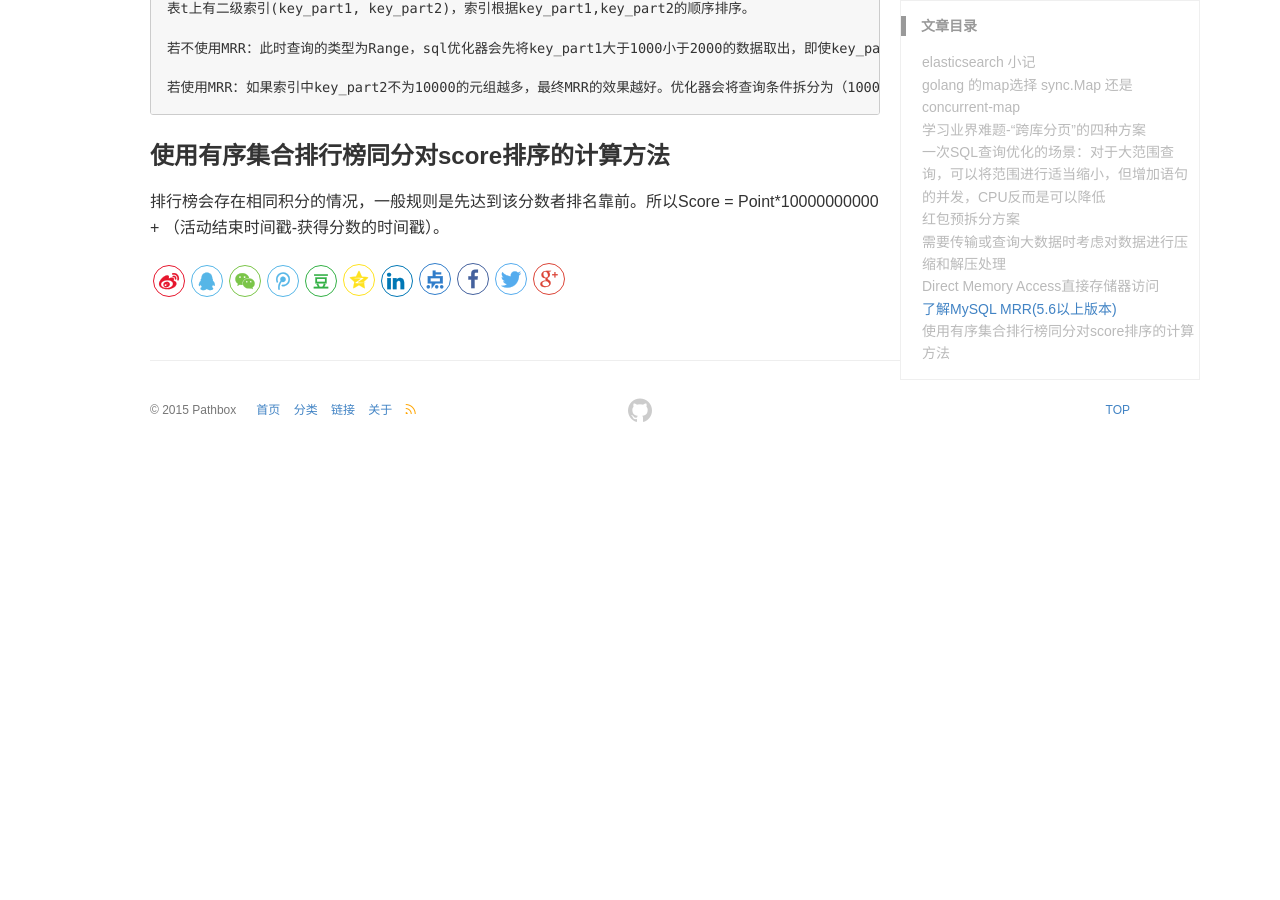
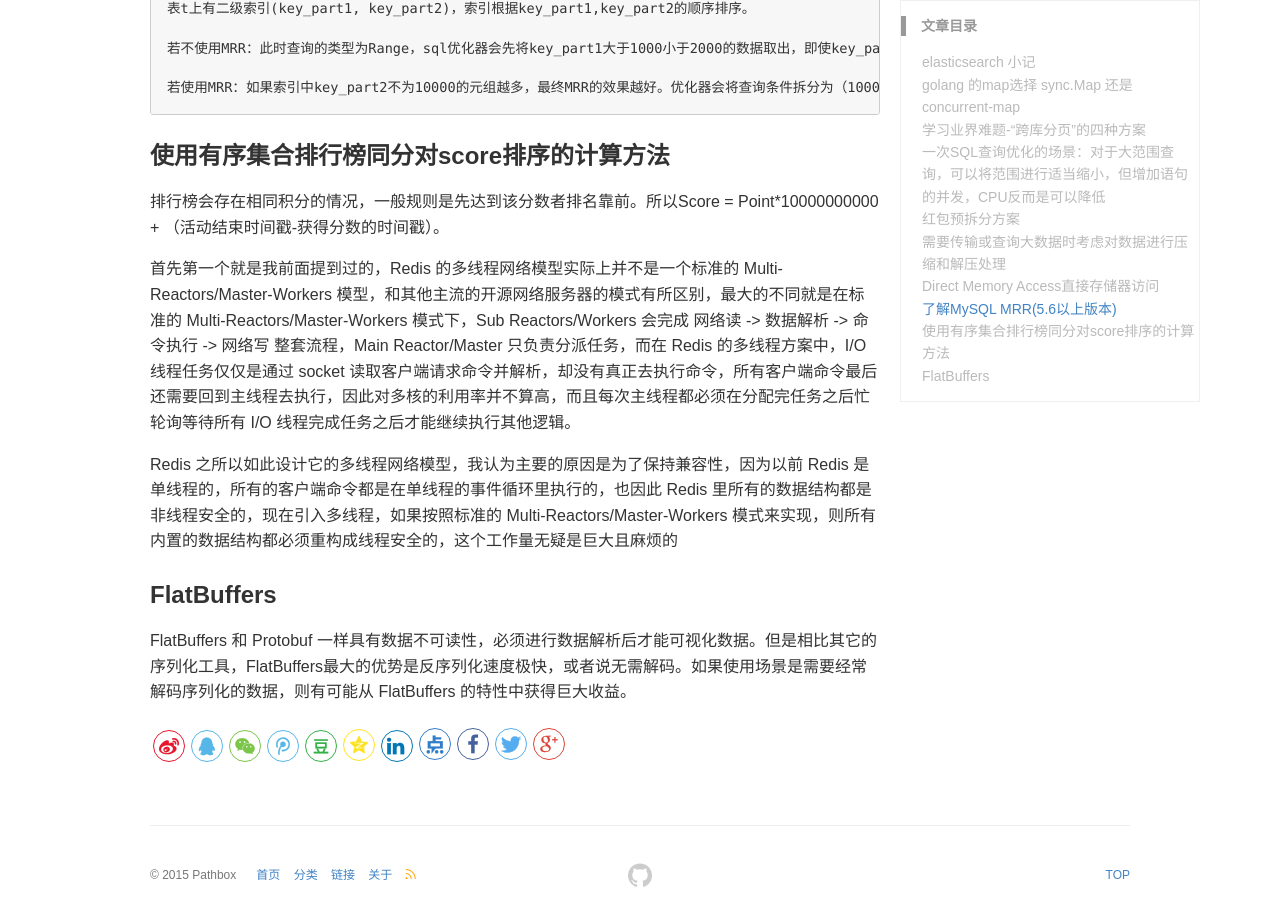
Before and after one commit to pathbox/pathbox.github.io, a Jekyll site: the page built from _posts/2023-03-01-work-summary-in-Tencent-51.md, in a window 1280 px wide and 900 px high, scrolled down 3454 px. Built offline with Jekyll 4.4.1, drawn with Linux system fonts in a browser that asks for light colours; before the commit the page ends 3913 px from its top, so only the background shows below that.

Commit message:
FlatBuffers

```diff
--- a/_posts/2023-03-01-work-summary-in-Tencent-51.md
+++ b/_posts/2023-03-01-work-summary-in-Tencent-51.md
@@ -145,3 +145,10 @@ SELECT * FROM t WHEREkey_part1 >= 1000 ANDkey_part1 < 2000ANDkey_part2 = 1000
 
 ### 使用有序集合排行榜同分对score排序的计算方法
 排行榜会存在相同积分的情况，一般规则是先达到该分数者排名靠前。所以Score = Point*10000000000 + （活动结束时间戳-获得分数的时间戳）。
+
+首先第一个就是我前面提到过的，Redis 的多线程网络模型实际上并不是一个标准的 Multi-Reactors/Master-Workers 模型，和其他主流的开源网络服务器的模式有所区别，最大的不同就是在标准的 Multi-Reactors/Master-Workers 模式下，Sub Reactors/Workers 会完成 网络读 -> 数据解析 -> 命令执行 -> 网络写 整套流程，Main Reactor/Master 只负责分派任务，而在 Redis 的多线程方案中，I/O 线程任务仅仅是通过 socket 读取客户端请求命令并解析，却没有真正去执行命令，所有客户端命令最后还需要回到主线程去执行，因此对多核的利用率并不算高，而且每次主线程都必须在分配完任务之后忙轮询等待所有 I/O 线程完成任务之后才能继续执行其他逻辑。
+
+Redis 之所以如此设计它的多线程网络模型，我认为主要的原因是为了保持兼容性，因为以前 Redis 是单线程的，所有的客户端命令都是在单线程的事件循环里执行的，也因此 Redis 里所有的数据结构都是非线程安全的，现在引入多线程，如果按照标准的 Multi-Reactors/Master-Workers 模式来实现，则所有内置的数据结构都必须重构成线程安全的，这个工作量无疑是巨大且麻烦的
+
+### FlatBuffers
+FlatBuffers 和 Protobuf 一样具有数据不可读性，必须进行数据解析后才能可视化数据。但是相比其它的序列化工具，FlatBuffers最大的优势是反序列化速度极快，或者说无需解码。如果使用场景是需要经常解码序列化的数据，则有可能从 FlatBuffers 的特性中获得巨大收益。
```
